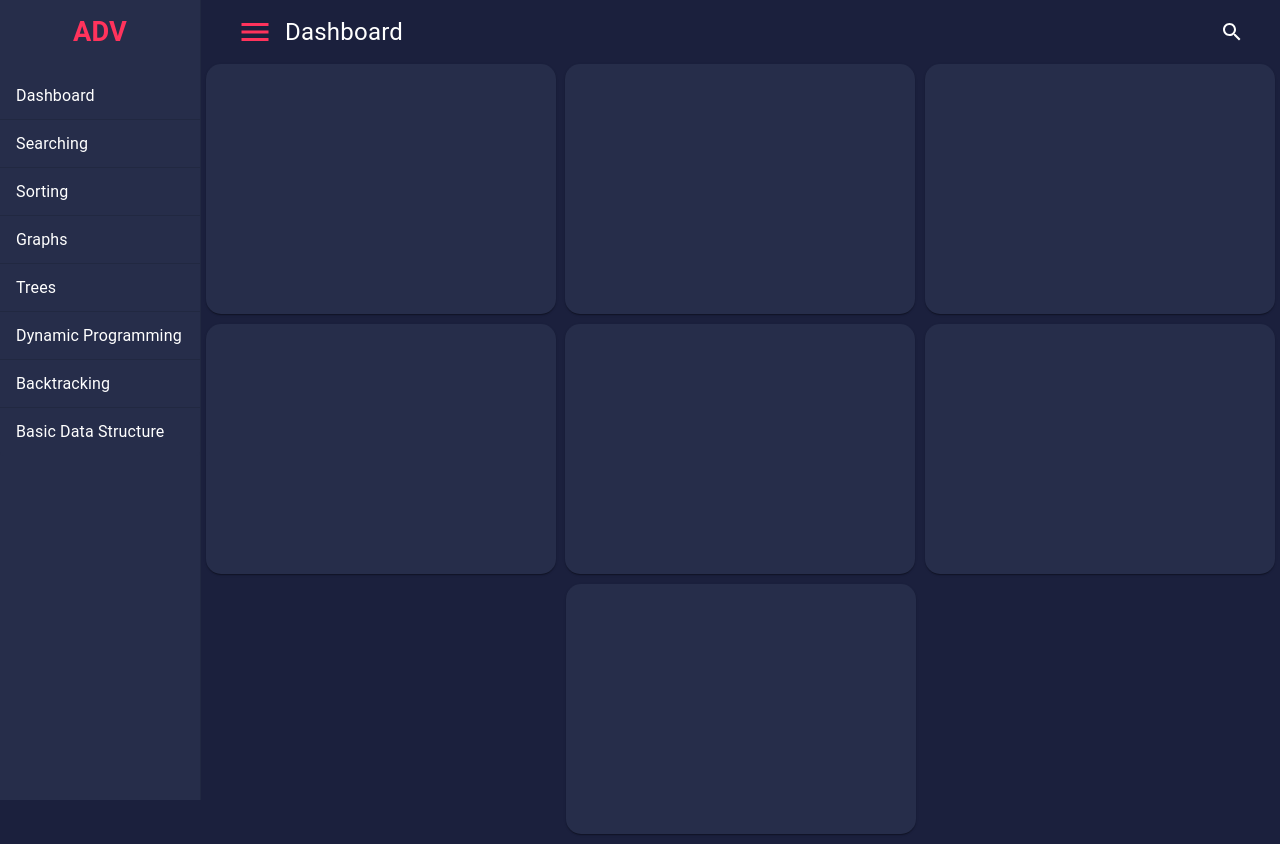
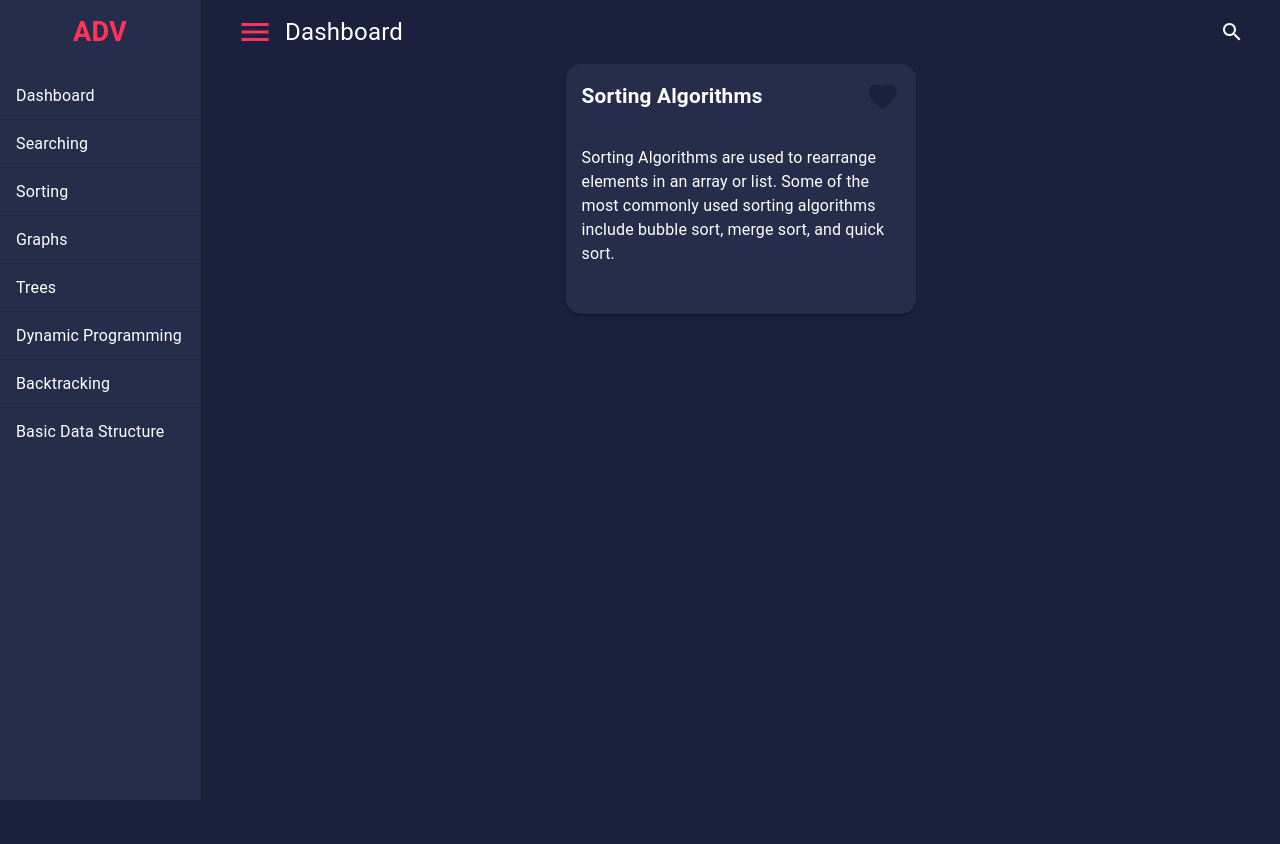
Before and after one commit to AlgoVisionKnights-V2/adv-react, a React (Create React App) app: page / in a window 1280 px wide. After the commit the page ends 800 px from the top, so only its background shows below. Built offline with nearby package versions, Linux system fonts and the light colour scheme; what react-unity-webgl would draw is missing.

Commit message:
Main Topic Card Complete

```diff
--- a/src/components/algorithm/Algorithm.css
+++ b/src/components/algorithm/Algorithm.css
@@ -1,3 +1,32 @@
 .Algorithm{
     height: 100%;
 }
+
+#card {
+	width: 350px;
+	height: 250px;
+	background-color: #262D4A;
+	border-radius: 15px;
+	margin-bottom: 10px;
+}
+
+#card-content {
+    display: flex;
+    justify-content: space-between;
+    align-items: center;
+}
+
+#favorite-icon {
+    padding: 0;
+}
+
+#cardHeader {
+    font-size: 1.3em;
+    font-weight: bold;
+    color: #ffffff;
+}
+
+#cardInfo {
+    font-size: 1em;
+    color: #ffffff;
+}
--- a/src/components/algorithm/Algorithm.js
+++ b/src/components/algorithm/Algorithm.js
@@ -1,7 +1,34 @@
+import React from 'react';
 import './Algorithm.css';
+import {Card, CardContent, IconButton, Typography} from '@material-ui/core';
+import FavoriteIcon from '@material-ui/icons/Favorite';
+import FavoriteBorderOutlinedIcon from '@material-ui/icons/FavoriteBorderOutlined';
 
 function Algorithm() {
-    return <div class="Algorithm"></div>;
+    const [heartColor, setHeartColor] = React.useState(false);
+    const handleHeartColor = () => {
+        setHeartColor(!heartColor);
+    };
+    return (
+    <div class="Algorithm">
+        <Card id="card">
+            <CardContent id="card-content">
+                <Typography id="cardHeader"> Sorting Algorithms </Typography>
+                <IconButton id="favorite-icon">
+                    <FavoriteIcon style={{ fontSize: '1.4em' , color: heartColor ? '#ff335c' : '#1b203d' }}
+                        onClick={handleHeartColor}/>
+                </IconButton>
+            </CardContent>
+            <CardContent id="card-content">
+                <Typography id="cardInfo">
+                    Sorting Algorithms are used to rearrange elements in an array or list.
+                    Some of the most commonly used sorting algorithms include bubble sort, merge sort, and quick sort.
+                </Typography>
+            </CardContent>
+
+        </Card>
+    </div>
+    );
 }
 
 export default Algorithm;
--- a/src/components/dashboard/Dashboard.js
+++ b/src/components/dashboard/Dashboard.js
@@ -1,30 +1,11 @@
 import './Dashboard.css';
 import {Card} from '@material-ui/core';
+import Algorithm from '../algorithm/Algorithm';
 
 function Dashboard() {
 	return (
 		<div className='Dashboard'>
-			<Card id="card">
-
-			</Card>
-			<Card id="card">
-
-			</Card>
-			<Card id="card">
-
-			</Card>
-			<Card id="card">
-
-			</Card>
-			<Card id="card">
-
-			</Card>
-			<Card id="card">
-
-			</Card>
-			<Card id="card">
-
-			</Card>
+			<Algorithm/>
 		</div>
 	);
 }
```
